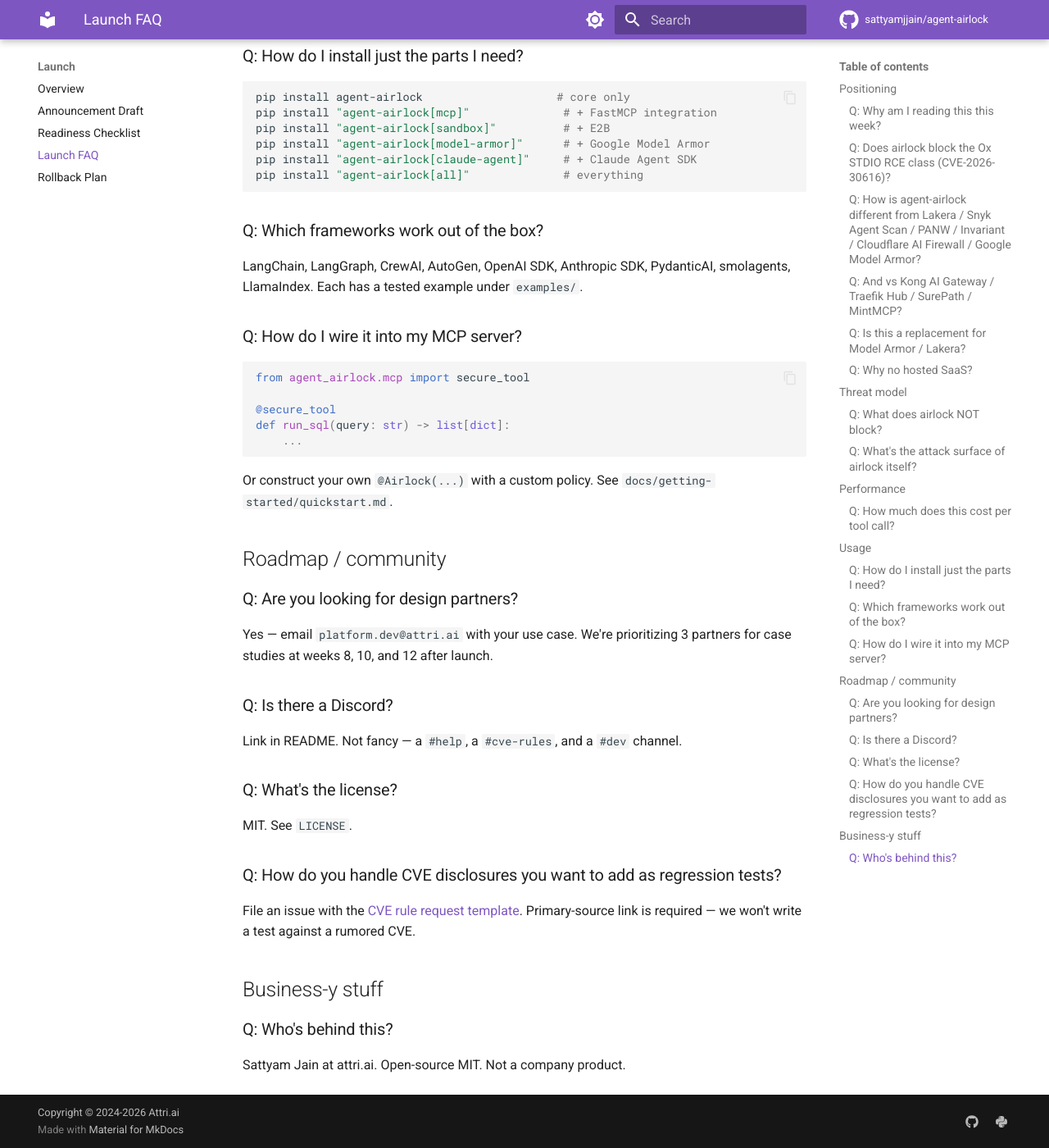
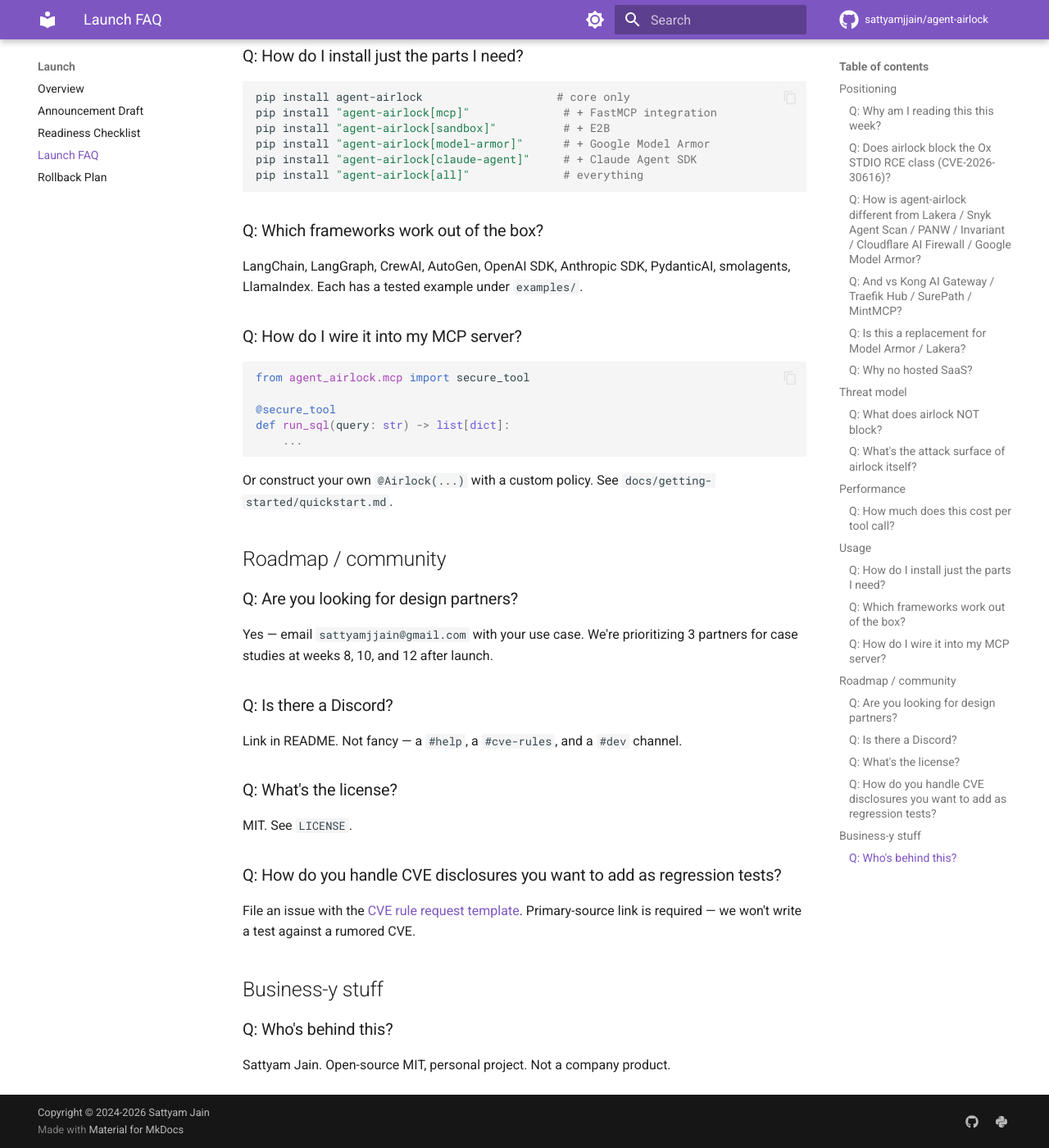
Before and after one commit to sattyamjjain/agent-airlock, an MkDocs documentation site: the page built from docs/launch/faq.md, in a window 1280 px wide and 1400 px high, scrolled down 3013 px. Shown: the whole window at 82% size. Built offline with MkDocs 1.6.1 and Material for MkDocs 9.7.7, drawn with Linux system fonts in a browser that asks for light colours; comment, search, counter and statistics services are not loaded.

Commit message:
chore: strip all attri.ai branding and emails (#28)
Removes every reference to Attri.ai / attri-ai / platform.dev@attri.ai
from the repo. agent-airlock is a personal OSS project, not a
company product — attribution now matches that framing.

Changes:
- docs/getting-started/installation.md: fix broken clone URL
  (github.com/attri-ai/agent-airlock → sattyamjjain/agent-airlock) —
  same class as the mkdocs.yml repo_url fix in PR #25.
- CODE_OF_CONDUCT.md, CONTRIBUTING.md, docs/launch/faq.md,
  .claude-plugin/plugin.json: replace platform.dev@attri.ai with
  sattyamjjain@gmail.com (4 call sites).
- mkdocs.yml: copyright → "Sattyam Jain" (was Attri.ai).
- README.md "Used By": remove the Attri.ai row.
- docs/launch/faq.md §"Who's behind this": drop "at attri.ai" in
  favour of "personal project".
- .claude-plugin/plugin.json maintainer.name: "Attri.ai" →
  "Sattyam Jain".

Verification: grep for "attri[-._]ai|attri.ai|Attri.ai|platform.dev"
returns zero matches across the tree.

Co-authored-by: sattyamj-attri <sattyam.jain@attri.ai>
Co-authored-by: Claude Opus 4.7 (1M context) <noreply@anthropic.com>

```diff
--- a/docs/launch/faq.md
+++ b/docs/launch/faq.md
@@ -161,7 +161,7 @@ Or construct your own `@Airlock(...)` with a custom policy. See
 
 ### Q: Are you looking for design partners?
 
-Yes — email `platform.dev@attri.ai` with your use case. We're
+Yes — email `sattyamjjain@gmail.com` with your use case. We're
 prioritizing 3 partners for case studies at weeks 8, 10, and 12 after
 launch.
 
@@ -184,4 +184,4 @@ rumored CVE.
 
 ### Q: Who's behind this?
 
-Sattyam Jain at attri.ai. Open-source MIT. Not a company product.
+Sattyam Jain. Open-source MIT, personal project. Not a company product.
--- a/mkdocs.yml
+++ b/mkdocs.yml
@@ -105,4 +105,4 @@ extra:
     - icon: fontawesome/brands/python
       link: https://pypi.org/project/agent-airlock/
 
-copyright: Copyright &copy; 2024-2026 Attri.ai
+copyright: Copyright &copy; 2024-2026 Sattyam Jain
```
Also changed, not shown: CODE_OF_CONDUCT.md (+1 -1 lines), CONTRIBUTING.md (+1 -1 lines), README.md (+0 -1 lines), docs/getting-started/installation.md (+1 -1 lines), 1 other file.
